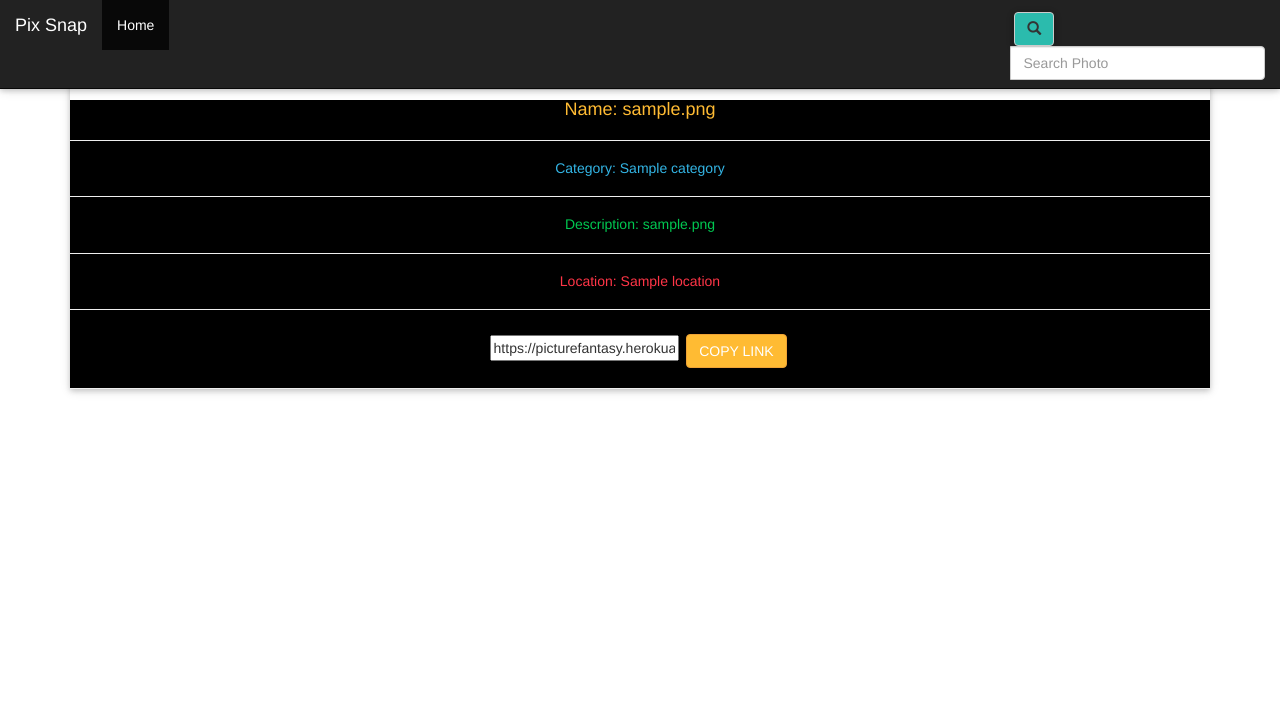
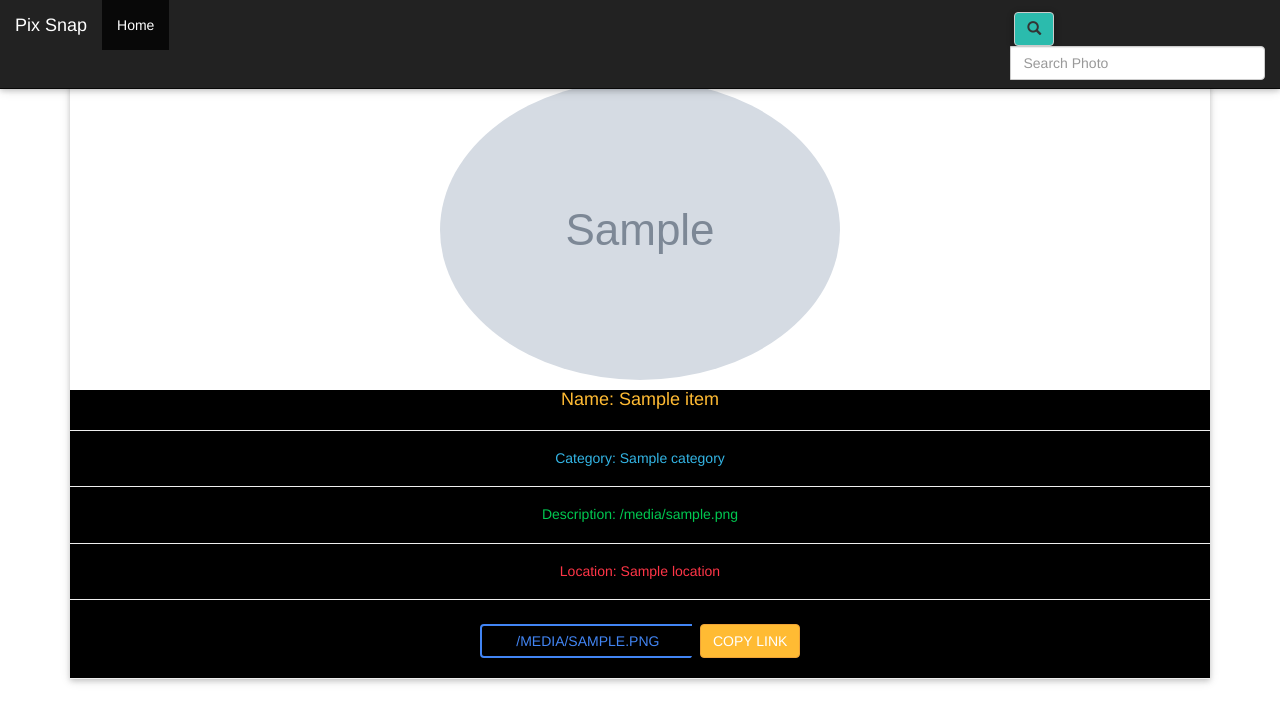
Before and after one commit to Agneskoinange/PIXSNAP, a Django app: template app/templates/image.html in a window 1280 px wide. Shown: the top 723 px of the page. Run offline with Django 4.2, Linux system fonts and the light colour scheme; tables that the repository leaves empty hold one stand-in row (values such as "Sample post"); the template is opened without the code that fills it: values that come from a table or form of the project are taken from there, most other values are stand-ins (such as "Sample title", 1, 10 or a date in 2020); grey boxes marked "Sample" are stand-in pictures; some libraries are stand-ins or nearby versions.

Commit message:
modify imges.html template

```diff
--- a/app/templates/Silicon Valley.html
+++ b/app/templates/Silicon Valley.html
@@ -3,11 +3,11 @@
 {{block.super}}
 <div class="container">
 <h1 class="text-center text-info" style="margin-top:60px;">Find any home images you need</h1>
-{% for app_item in imagey %}
-<h2>{{app_item.image_name}}.</h2>
+{% for item in images %}
+<h2>{{item.image_name}}.</h2>
 <hr>
 {%if app_item.image%}
-<img style="width:500px; height:250px" src="{{app_item.image.url}}" class="img-responsive img-circle">
+<img style="width:500px; height:250px" src="{{item.images.url}}" class="img-responsive img-circle">
 {%endif%}
 {%endfor%}
 </div>
--- a/app/templates/image.html
+++ b/app/templates/image.html
@@ -1,12 +1,11 @@
 {%extends 'base.html'%} {% block content %}
-
 
 <div class="container" style="margin-top:60px;">
   <div class="card ovf-hidden">
 
     <!--Card image-->
     <div class="view overlay">
-      <img src="{{images.categories_image.url}}" class="img-responsive img-thumbnail center-block img-circle" alt="">
+      <img src="{{item.image.url}}" class="img-responsive center-block img-circle" alt="">
       <a>
         <div class="mask waves-effect waves-light rgba-white-slight"></div>
       </a>
@@ -14,18 +13,20 @@
     <div class="card-reveal black">
       <!--Content-->
       <div class="content text-center">
-        <h4 class="card-title text-warning">Name: {{images.image_name}}<i class="fa fa-close"></i></h4>
+        <h4 class="card-title text-warning">Name: {{item.image_name}}<i class="fa fa-close"></i></h4>
         <hr>
-        <h5 class="text-center text-info">Category: {{images.category}}</h5>
+        <h5 class="text-center text-info">Category: {{item.category}}</h5>
         <hr>
-        <h5 class="text-center text-success">Description: {{images.image_description}}</h5>
+        <h5 class="text-center text-success">Description: {{item.image_description}}</h5>
         <hr>
-        <h5 class="text-center text-danger">Location: {{images.location}}</h5>
+        <h5 class="text-center text-danger">Location: {{item.location}}</h5>
         <hr>
       </div>
       <div class="text-center">
         <!-- The text field -->
-        <input type="text" value="https://picturefantasy.herokuapp.com/image/{{images.id}}" id="myInput">
+        <!-- <input type="text" value="https://picturefantasy.herokuapp.com/image/{{images.id}}" id="myInput"> -->
+        <input type="text" id="myInput" value="{{item.image.url}}" class="btn btn-outline-primary form-control">
+        <!-- <button onclick="myFunction()">Copy Link</button> -->
 
         <!-- The button used to copy the text -->
         <button class="btn btn-warning" onclick="myFunction()">Copy Link </button>
--- a/app/templates/justkno.html
+++ b/app/templates/justkno.html
@@ -13,7 +13,7 @@
 
         <!--Display app categories images  -->
         <div class="col-xs-6 col-sm-6 col-md-6 col-lg-6">
-          <img src="{{app_item.categories_image.url}}" class="img-responsive" alt="Image">
+          <img src="{{item.image.url}}" class="img-responsive" alt="Image">
         </div>
 
       </div>
--- a/app/templates/search.html
+++ b/app/templates/search.html
@@ -17,7 +17,7 @@
     {% for item in images %}
       <div class="col-sm-6 col-md-6">
           <h1>{{item.image_name}}</h1>
-        <img src="{{item.image.url}}">
+        <img src="{{item.images.url}}">
       </div>
     {% endfor %}
   {% endif %}
```
Also changed, not shown: app/templates/images.html (+11 -10 lines), media/photos/nature.jpg (added).
